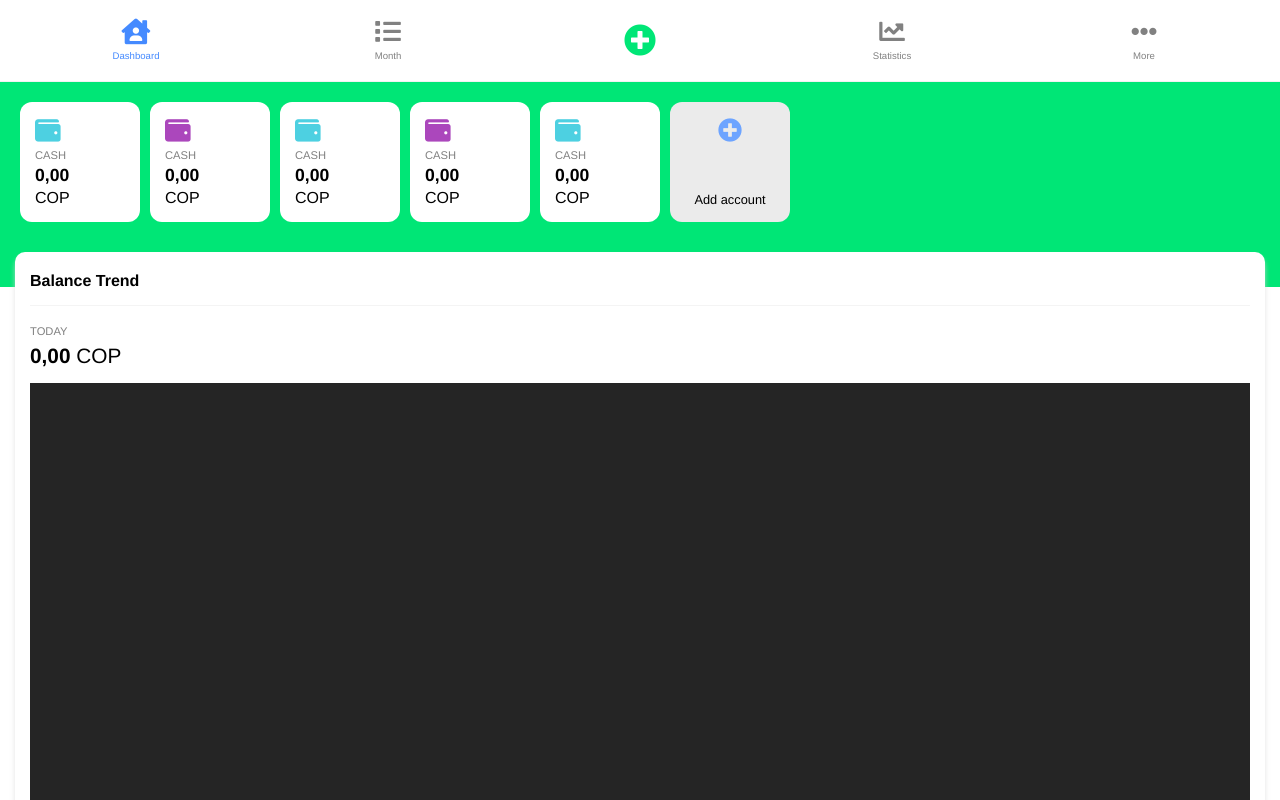
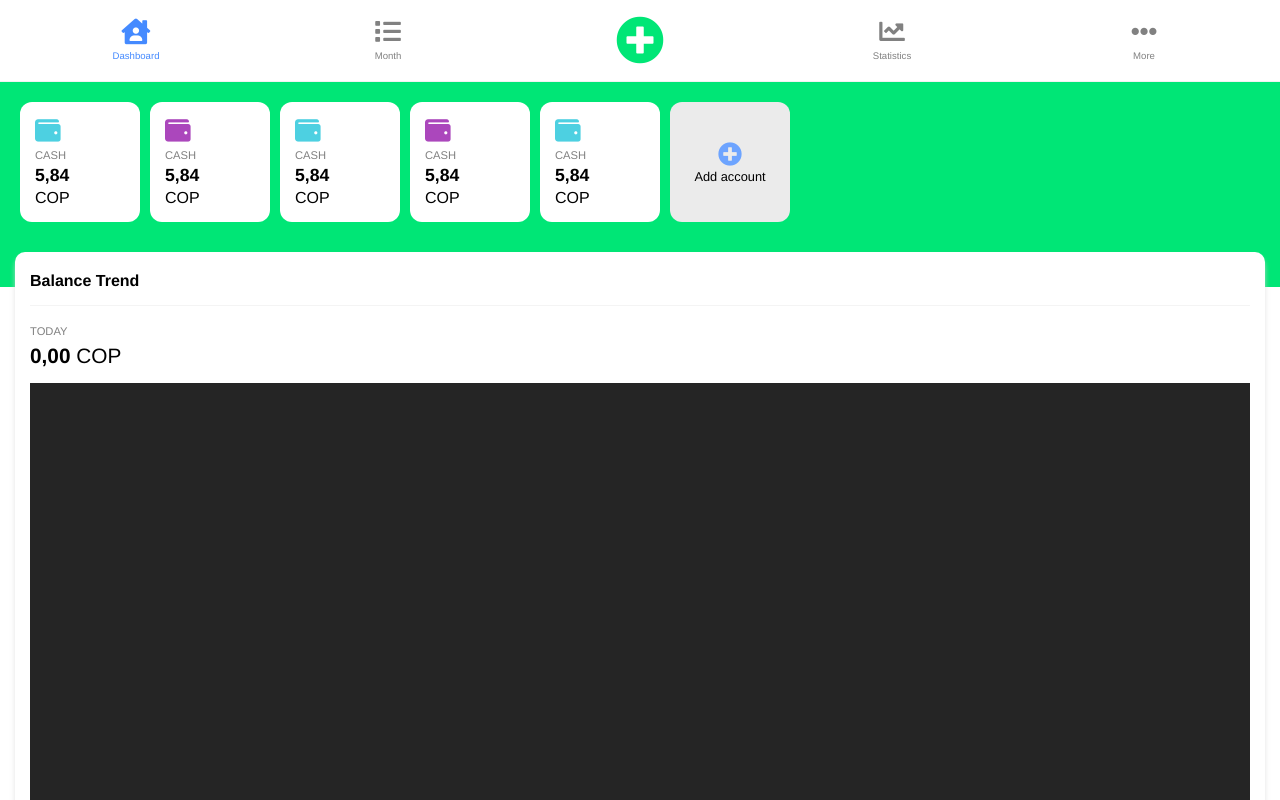
Before and after one commit to cedv1990/wallet-app, a React app: page /dashboard in a window 1280 px wide. Built offline with nearby package versions, Linux system fonts and the light colour scheme; some packages are replaced by stand-ins of ours; no server answers; sample sign-in values are in the browser's storage.

Commit message:
first dashboard design

```diff
--- a/package.json
+++ b/package.json
@@ -11,6 +11,7 @@
     "node-sass": "^4.14.1",
     "react": "^17.0.1",
     "react-dom": "^17.0.1",
+    "react-number-format": "^4.4.4",
     "react-redux": "^7.2.2",
     "react-router-dom": "^5.2.0",
     "react-scripts": "4.0.1",
--- /dev/null
+++ b/src/components/wallet/AccountItem.js
@@ -0,0 +1,37 @@
+import React from 'react';
+import PropTypes from 'prop-types';
+import NumberFormat from 'react-number-format';
+
+export const AccountItem = ({ icon, color, name, value, currency }) => {
+    return (
+        <div className="item">
+            <div className="icon" style={{ color }}>
+                <i className={`fas ${icon}`}></i>
+            </div>
+            <div className="name">
+                { name }
+            </div>
+            <div className="value">
+                <NumberFormat
+                    displayType={'text'}
+                    value={ value }
+                    decimalSeparator={ ',' }
+                    thousandSeparator={ '.' }
+                    fixedDecimalScale={ true }
+                    decimalScale={ 2 }
+                />
+            </div>
+            <div className="currency">
+                { currency }
+            </div>
+        </div>
+    )
+}
+
+AccountItem.propTypes = {
+    icon: PropTypes.string.isRequired,
+    color: PropTypes.string.isRequired,
+    name: PropTypes.string.isRequired,
+    value: PropTypes.number.isRequired,
+    currency: PropTypes.string.isRequired
+};
--- /dev/null
+++ b/src/components/wallet/Card.js
@@ -0,0 +1,21 @@
+import React from 'react';
+import PropTypes from 'prop-types';
+
+export const Card = ({ title, children }) => {
+    return (
+        <div className="card__container">
+            <h4>{ title }</h4>
+            <hr />
+
+            <div className="card__body">
+
+                { children }
+
+            </div>
+        </div>
+    )
+}
+
+Card.propTypes = {
+    title: PropTypes.string.isRequired
+};
--- a/src/components/wallet/DashboardScreen.js
+++ b/src/components/wallet/DashboardScreen.js
@@ -1,4 +1,6 @@
 import React from 'react';
+import { AccountItem } from './AccountItem';
+import { Card } from './Card';
 
 const data = [
     {
@@ -38,22 +40,16 @@ export const DashboardScreen = () => {
             <div className="wallet__dashboard-container">
                 <div className="wallet__dashboard-accounts">
                     {
-                        ['#4dd0e1','#ab47bc','#4dd0e1','#ab47bc','#4dd0e1'].map(x =>
+                        ['#4dd0e1','#ab47bc','#4dd0e1','#ab47bc','#4dd0e1'].map((x, i) =>
                             (
-                                <div className="item">
-                                    <div className="icon" style={{ color: x }}>
-                                        <i className="fas fa-wallet"></i>
-                                    </div>
-                                    <div className="name">
-                                        Cash
-                                    </div>
-                                    <div className="value">
-                                        0,00
-                                    </div>
-                                    <div className="currency">
-                                        COP
-                                    </div>
-                                </div>
+                                <AccountItem
+                                    key={ i }
+                                    color={ x }
+                                    currency="COP"
+                                    value={ 5.836 }
+                                    icon="fa-wallet"
+                                    name="Cash"
+                                />
                             )
                         )
                     }
@@ -70,19 +66,11 @@ export const DashboardScreen = () => {
 
                 <div className="wallet__dashboard-cards-container">
                     {
-                        data.map(({ title, body }) => (
-                            <div className="card__container">
-                                <h4>{ title }</h4>
-                                <hr />
-
-                                <div className="card__body">
-
-                                    { body }
-
-                                </div>
-                            </div>
+                        data.map(({ title, body }, i) => (
+                            <Card key={ i } title={ title }>
+                                { body }
+                            </Card>
                         ))
-
                     }
                 </div>
             </div>
--- a/src/routers/WalletRoutes.js
+++ b/src/routers/WalletRoutes.js
@@ -3,6 +3,7 @@ import { Redirect, Route, Switch } from 'react-router-dom';
 import { AddScreen } from '../components/wallet/AddScreen';
 import { DashboardScreen } from '../components/wallet/DashboardScreen';
 import { MenuBar } from '../components/wallet/MenuBar';
+import { MonthScreen } from '../components/wallet/MonthScreen';
 import { MoreScreen } from '../components/wallet/MoreScreen';
 import { StatisticsScreen } from '../components/wallet/StatisticsScreen';
 
@@ -18,7 +19,7 @@ export const WalletRoutes = () => {
 
                 <Switch>
                     <Route exact path="/dashboard" component={ DashboardScreen } />
-                    <Route exact path="/month" component={ DashboardScreen } />
+                    <Route exact path="/month" component={ MonthScreen } />
                     <Route exact path="/statistics" component={ StatisticsScreen } />
                     <Route exact path="/add" component={ AddScreen } />
                     <Route exact path="/more" component={ MoreScreen } />
--- /dev/null
+++ b/src/styles/components/_card.scss
@@ -0,0 +1,33 @@
+.card__ {
+    &container {
+        border-radius: 10px;
+        padding: 15px;
+        margin: 15px;
+
+        @include themed() {
+            background-color: t('bg-color-items');
+
+            -webkit-box-shadow: t('box-shadow');
+            -moz-box-shadow:    t('box-shadow');
+            box-shadow:         t('box-shadow');
+        }
+
+        h4 {
+            margin: 0;
+            margin-bottom: 15px;
+            margin-top: 5px;
+        }
+
+        hr {
+            @include themed() {
+                border: t('hr-grey');
+            }
+            border-bottom: none !important;
+        }
+
+    }
+
+    &body {
+        margin: 15px 0;
+    }
+}
--- a/src/styles/components/_dashboard.scss
+++ b/src/styles/components/_dashboard.scss
@@ -29,13 +29,14 @@
 
             display: flex;
             flex-direction: column;
-            justify-content: space-between;
 
             @include themed() {
                 background-color: t('bg-color-items');
             }
 
             &:not(.new) {
+                justify-content: space-between;
+
                 .icon {
                     font-size: 1.6rem;
                 }
@@ -50,9 +51,15 @@
                     font-weight: bolder;
                     font-size: 1.1rem;
                 }
+
+                .currency {
+                    font-weight: lighter;
+                }
             }
 
             &.new {
+                justify-content: center;
+
                 div {
                     text-align: center;
                 }
@@ -104,40 +111,6 @@
     /*FIN QUITAR*/
 }
 
-.card__ {
-    &container {
-        border-radius: 10px;
-        padding: 15px;
-        margin: 15px;
-
-        @include themed() {
-            background-color: t('bg-color-items');
-
-            -webkit-box-shadow: t('box-shadow');
-            -moz-box-shadow:    t('box-shadow');
-            box-shadow:         t('box-shadow');
-        }
-
-        h4 {
-            margin: 0;
-            margin-bottom: 15px;
-            margin-top: 5px;
-        }
-
-        hr {
-            @include themed() {
-                border: t('hr-grey');
-            }
-            border-bottom: none !important;
-        }
-
-    }
-
-    &body {
-        margin: 15px 0;
-    }
-}
-
 .space {
     width: 15px;
     flex: 0 0 auto;
--- a/src/styles/components/_wallet.scss
+++ b/src/styles/components/_wallet.scss
@@ -1,4 +1,5 @@
 @import './dashboard';
+@import './card';
 
 .wallet {
     &__main-content {
@@ -51,7 +52,7 @@
             }
 
             &.new {
-                font-size: 2rem;
+                font-size: 3rem;
                 color: $add-color;
 
                 &:hover {
```
Also changed, not shown: 2 other files.
